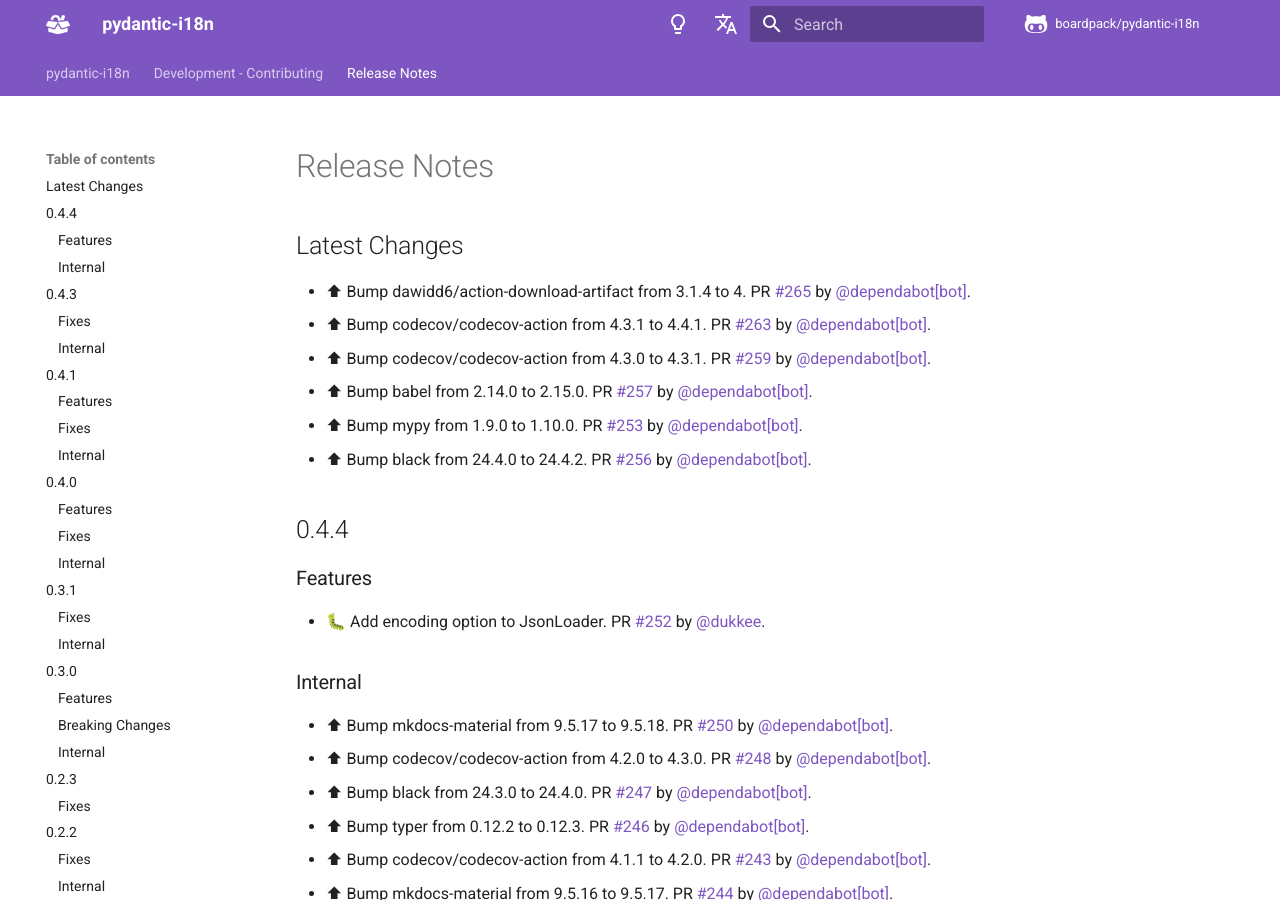
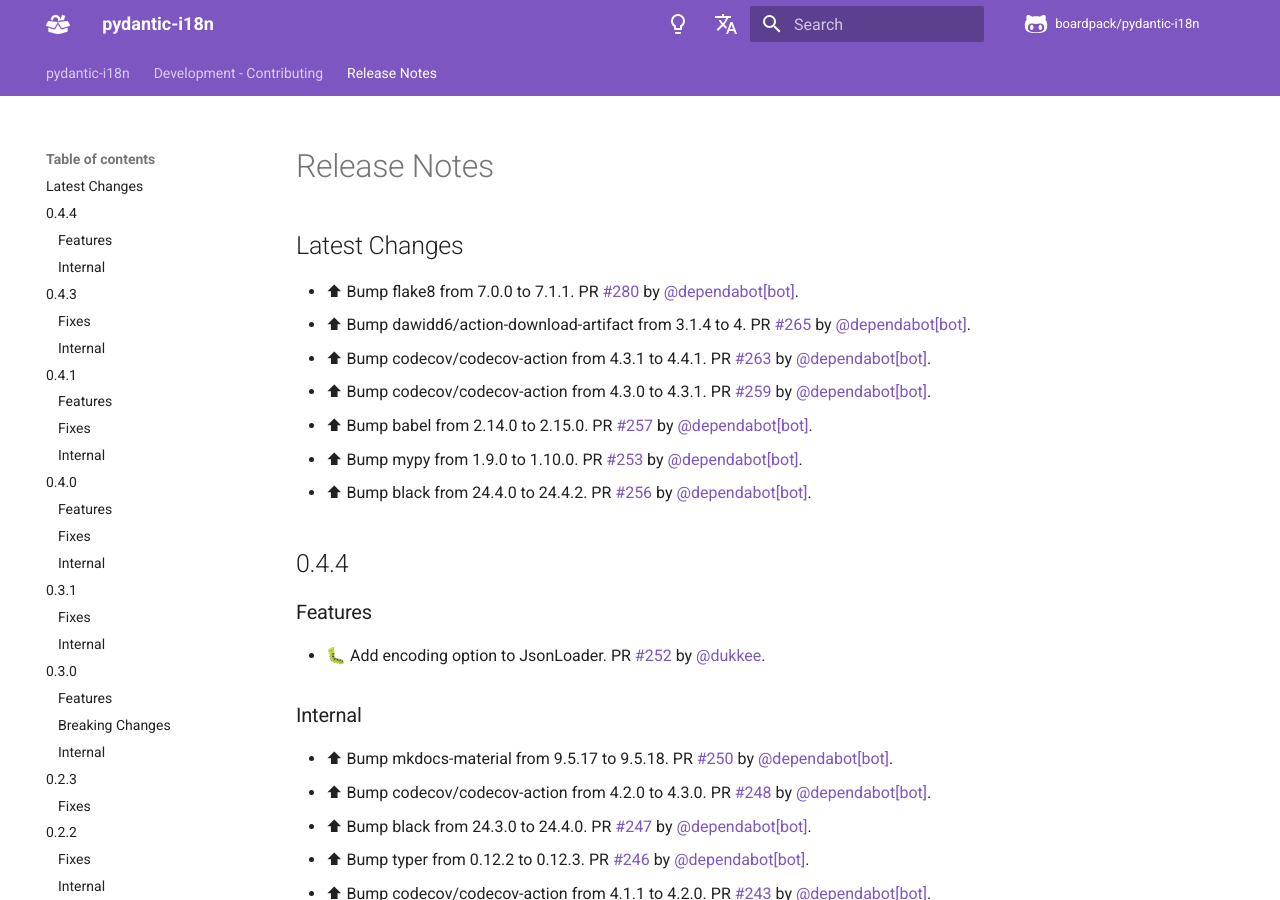
Before and after one commit to boardpack/pydantic-i18n, an MkDocs documentation site: the page built from docs/en/docs/release-notes.md, in a window 1280 px wide and 900 px high. Built offline with MkDocs 1.6.1 and Material for MkDocs 9.7.7, drawn with Linux system fonts in a browser that asks for light colours; comment, search, counter and statistics services are not loaded.

Commit message:
📝 Update release notes

```diff
--- a/docs/en/docs/release-notes.md
+++ b/docs/en/docs/release-notes.md
@@ -2,6 +2,7 @@
 
 ## Latest Changes
 
+* ⬆ Bump flake8 from 7.0.0 to 7.1.1. PR [#280](https://github.com/boardpack/pydantic-i18n/pull/280) by [@dependabot[bot]](https://github.com/apps/dependabot).
 * ⬆ Bump dawidd6/action-download-artifact from 3.1.4 to 4. PR [#265](https://github.com/boardpack/pydantic-i18n/pull/265) by [@dependabot[bot]](https://github.com/apps/dependabot).
 * ⬆ Bump codecov/codecov-action from 4.3.1 to 4.4.1. PR [#263](https://github.com/boardpack/pydantic-i18n/pull/263) by [@dependabot[bot]](https://github.com/apps/dependabot).
 * ⬆ Bump codecov/codecov-action from 4.3.0 to 4.3.1. PR [#259](https://github.com/boardpack/pydantic-i18n/pull/259) by [@dependabot[bot]](https://github.com/apps/dependabot).
```
